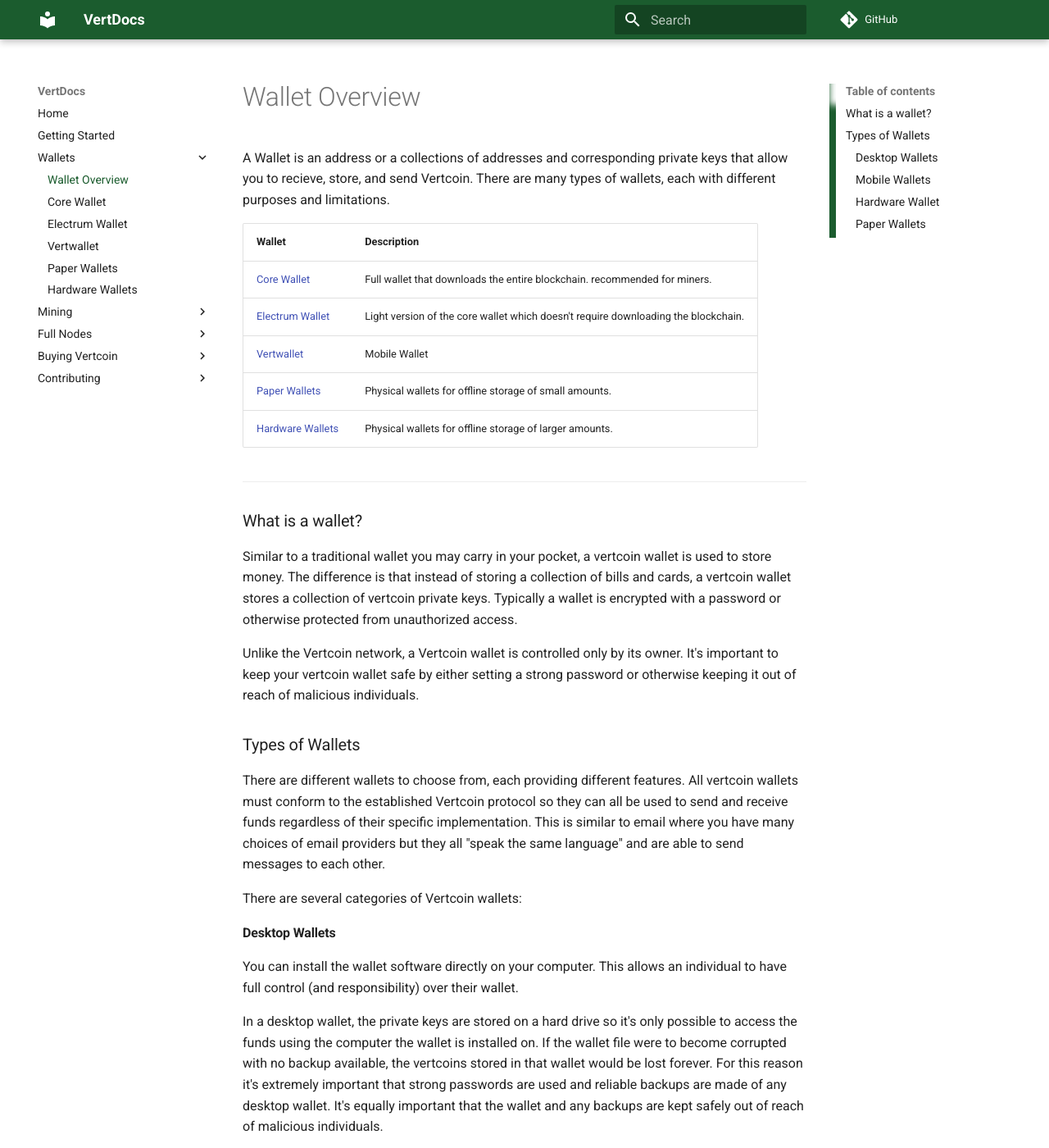
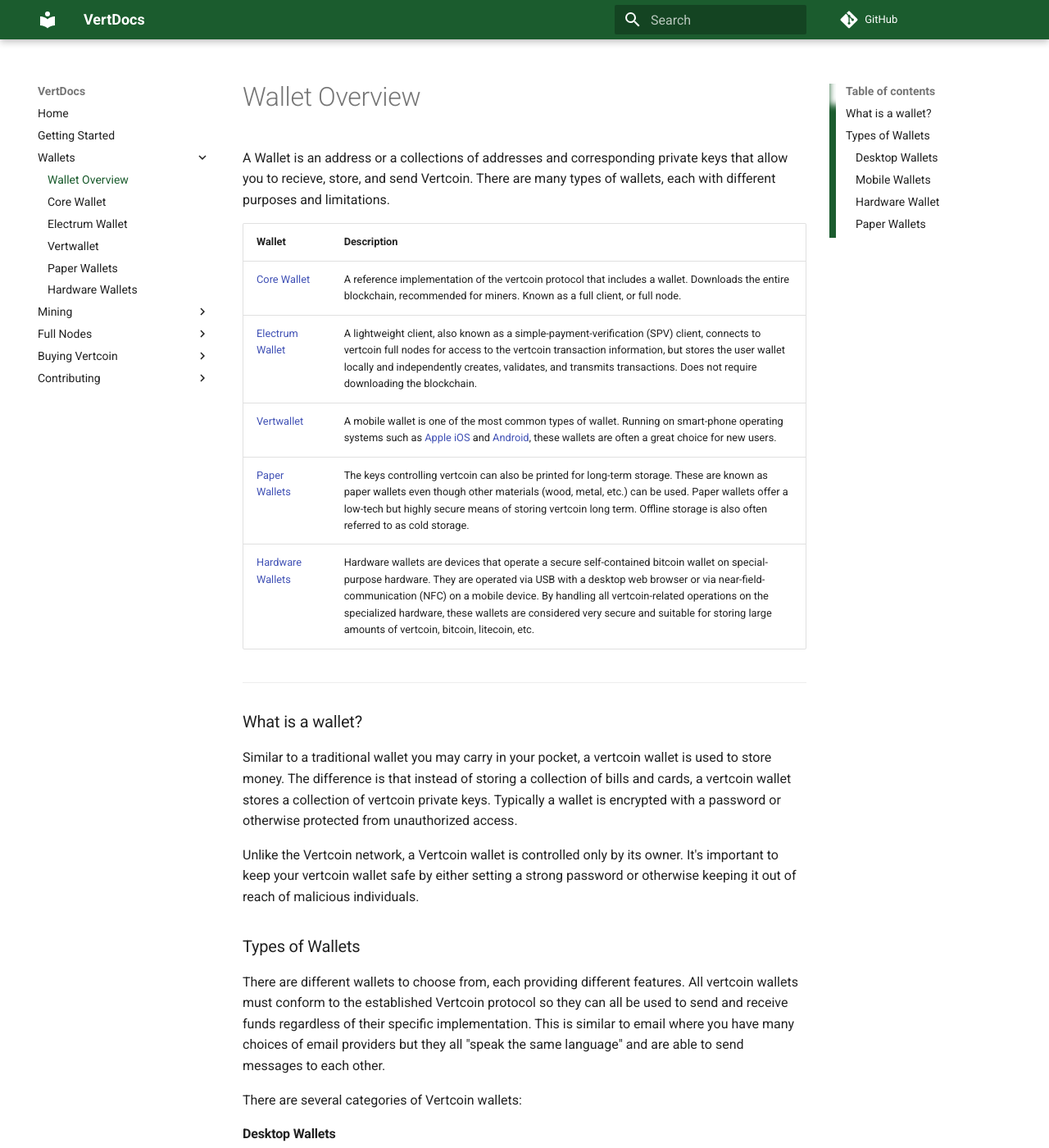
Before and after one commit to vertcoin-project/VertDocs, an MkDocs documentation site: the page built from docs/Wallets/Wallet-Overview.md, in a window 1280 px wide and 1400 px high. Shown: the whole window at 82% size. Built offline with MkDocs 1.6.1 and Material for MkDocs 9.7.7, drawn with Linux system fonts in a browser that asks for light colours; comment, search, counter and statistics services are not loaded; old or Windows-style settings are respelled for this version of MkDocs; some of the changed text lies outside the part shown.

Commit message:
Update Wallet-Overview.md
1.) Expanded on wallet descriptions, changed some language
2.) Added further description for Vertcoin Core

```diff
--- a/docs/Wallets/Wallet-Overview.md
+++ b/docs/Wallets/Wallet-Overview.md
@@ -4,11 +4,11 @@
 
 | Wallet | Description |
 |---|---|
-| [Core Wallet](./Core-Wallet/) | Full wallet that downloads the entire blockchain. recommended for miners. |
-| [Electrum Wallet](./Electrum/) | Light version of the core wallet which doesn't require downloading the blockchain. |
-| [Vertwallet](./Vertwallet/) | Mobile Wallet |
-| [Paper Wallets](./Paper-Wallets/) | Physical wallets for offline storage of small amounts. |
-| [Hardware Wallets](./Hardware-Wallets/) | Physical wallets for offline storage of larger amounts. |
+| [Core Wallet](./Core-Wallet/) | A reference implementation of the vertcoin protocol that includes a wallet. Downloads the entire blockchain, recommended for miners. Known as a full client, or full node.|
+| [Electrum Wallet](./Electrum/) | A lightweight client, also known as a simple-payment-verification (SPV) client, connects to vertcoin full nodes for access to the vertcoin transaction information, but stores the user wallet locally and independently creates, validates, and transmits transactions. Does not require downloading the blockchain. |
+| [Vertwallet](./Vertwallet/) | A mobile wallet is one of the most common types of wallet. Running on smart-phone operating systems such as [Apple iOS](https://itunes.apple.com/us/app/coinomi-wallet/id1333588809?mt=8) and [Android](https://play.google.com/store/apps/details?id=com.coinomi.wallet), these wallets are often a great choice for new users. |
+| [Paper Wallets](./Paper-Wallets/) | The keys controlling vertcoin can also be printed for long-term storage. These are known as paper wallets even though other materials (wood, metal, etc.) can be used. Paper wallets offer a low-tech but highly secure means of storing vertcoin long term. Offline storage is also often referred to as cold storage. |
+| [Hardware Wallets](./Hardware-Wallets/) | Hardware wallets are devices that operate a secure self-contained bitcoin wallet on special-purpose hardware. They are operated via USB with a desktop web browser or via near-field-communication (NFC) on a mobile device. By handling all vertcoin-related operations on the specialized hardware, these wallets are considered very secure and suitable for storing large amounts of vertcoin, bitcoin, litecoin, etc. |
 
 ---------------------------------------------
 
@@ -29,9 +29,11 @@
 
 You can install the wallet software directly on your computer. This allows an individual to have full control (and responsibility) over their wallet.
 
-In a desktop wallet, the private keys are stored on a hard drive so it's only possible to access the funds using the computer the wallet is installed on. If the wallet file were to become corrupted with no backup available, the vertcoins stored in that wallet would be lost forever. For this reason it's extremely important that strong passwords are used and reliable backups are made of any desktop wallet. It's equally important that the wallet and any backups are kept safely out of reach of malicious individuals.
+[Vertcoin Core](https://vertcoin.org/download/) was the first type of vertcoin wallet created as a reference implementation and many users run desktop wallets for the features, autonomy, and control they offer. Running on general-use operating systems such as Windows and Mac OS has certain security disadvantages however, as these platforms are often insecure and poorly configured.
 
-Desktop wallets fall into two main categories known as "full nodes" or "light" clients. Full nodes host a full copy of the blockchain (about 4 GB as of May 2018) while light clients provide only vertcoin storage capabilities while depending on an external source to read the blockchain. More examples of wallets can be found [here](https://vertcoin.org/download/).
+The private keys are stored on the hard drive. If the wallet file were to become corrupted with no backup available, the vertcoins stored in that wallet would be lost forever. For this reason it's extremely important that strong passwords are used and reliable backups are made of any desktop wallet. It's equally important that the wallet and backups are kept safely out of reach of malicious individuals.
+
+Desktop wallets fall into two main categories known as "full nodes" or "light" clients. Full nodes host a full copy of the blockchain (about 4 GB as of May 2018) while light clients only provide the ability to transact with vertcoin while depending on an external source to read the blockchain. More examples of wallets can be found [here](https://vertcoin.org/download/).
 
 #### Mobile Wallets
 
```
